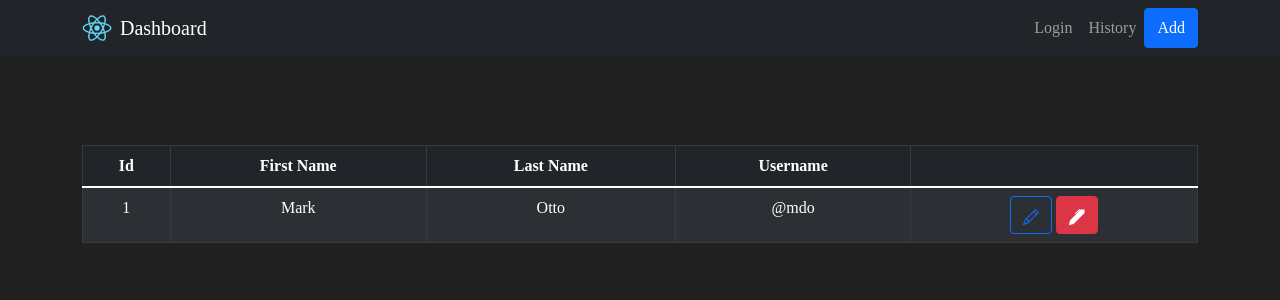
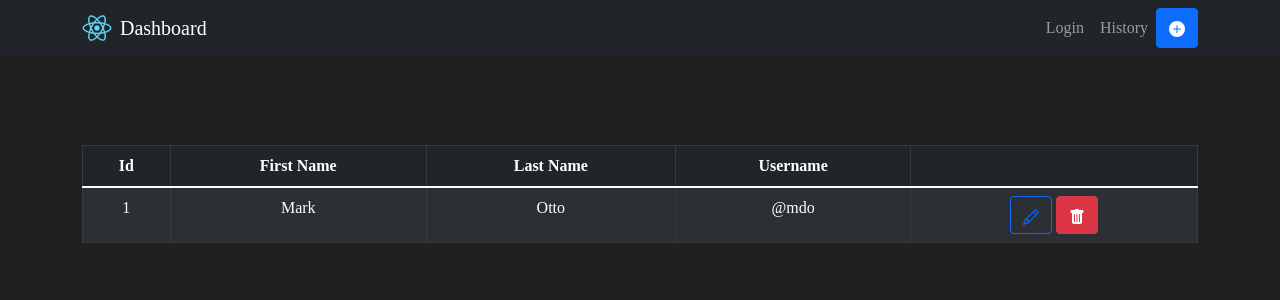
Before and after one commit to jkm243/User-admin-dashboard-React-MongoDB, a React (Create React App) app: page / in a window 1280 px wide. Shown: the top 300 px of the page. Built offline with nearby package versions, Linux system fonts and the light colour scheme.

Commit message:
Navbar complete

```diff
--- a/src/components/Dashboard.js
+++ b/src/components/Dashboard.js
@@ -1,6 +1,6 @@
 import "../styles/dashboard.css"
 import { Container, Row, Button, Table, Modal, Form } from 'react-bootstrap'
-import { BsPencil, BsFillPenFill } from 'react-icons/bs';
+import { BsPencil, BsFillTrashFill } from 'react-icons/bs';
 import { useState } from "react";
 
 function Dashboard() {
@@ -65,7 +65,7 @@ function Dashboard() {
                             <td>Mark</td>
                             <td>Otto</td>
                             <td>@mdo</td>
-                            <td colSpan={2}><Button classname='m-2' variant="outline-primary" onClick={handleShow}><BsPencil /></Button> <Button variant="danger"><BsFillPenFill /></Button>
+                            <td colSpan={2}><Button classname='m-2' variant="outline-primary" onClick={handleShow}><BsPencil /></Button> <Button variant="danger"><BsFillTrashFill /></Button>
                             </td>
                         </tr>
                     </tbody>
--- a/src/components/NavbarUp.js
+++ b/src/components/NavbarUp.js
@@ -2,7 +2,7 @@ import "../styles/navbar.css"
 import { Container, Navbar, Nav } from 'react-bootstrap'
 import logo from "../assets/logo192.png"
 import { Button, Modal, Form } from 'react-bootstrap'
-import { BsPencil} from 'react-icons/bs'
+import { BsFillPlusCircleFill } from 'react-icons/bs'
 import { useState } from "react";
 
 
@@ -30,13 +30,11 @@ function NavbarUp() {
               <Form.Control
                 type="text"
                 placeholder="Doe"
-
               />
               <Form.Label className="mt-3">Username</Form.Label>
               <Form.Control
                 type="text"
                 placeholder="JDoe21"
-
               />
             </Form.Group>
           </Form>
@@ -72,7 +70,7 @@ function NavbarUp() {
               <Nav.Link eventKey={2} href="#memes">
                 History
               </Nav.Link>
-              <Button classname='m-2 p-1' variant="primary" onClick={handleShow}>Add</Button>
+              <Button classname='m-2 p-1' variant="primary" onClick={handleShow}><BsFillPlusCircleFill /></Button>
             </Nav>
           </Navbar.Collapse>
         </Container>
```
